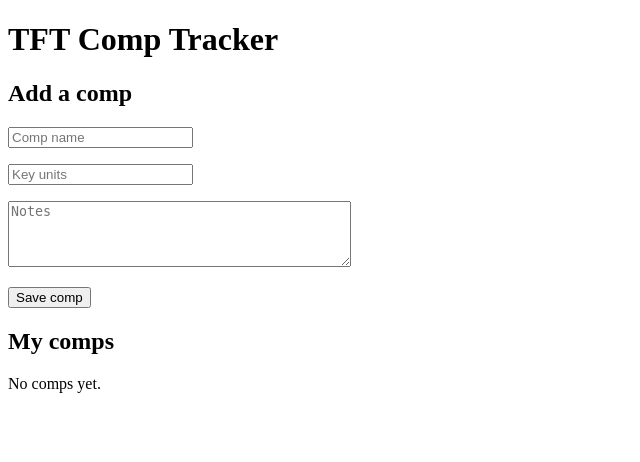
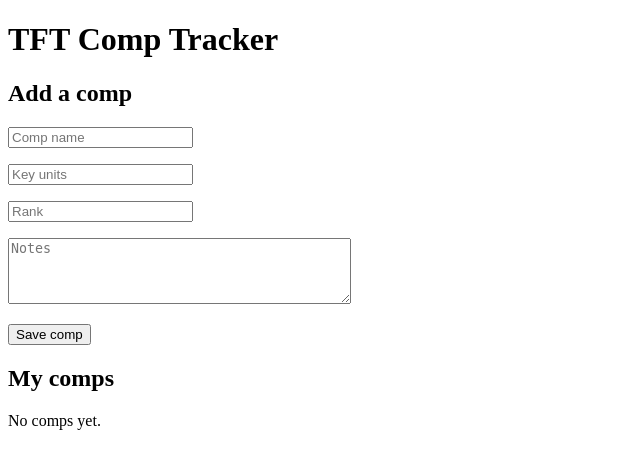
Before and after one commit to casperpool/Innovation-Capstone, a Flask app: page / in a window 1280 px wide. Shown: the top 462 px of the page, without its empty margins (0-640 px from the left). Run offline with Flask 3, Linux system fonts and the light colour scheme.

Commit message:
Added Rank feild

```diff
--- a/app.py
+++ b/app.py
@@ -10,6 +10,7 @@ def home():
         comps.append({
             "name": request.form["name"],
             "units": request.form["units"],
+            "rank": request.form["rank"],
             "notes": request.form["notes"],
         })
         return redirect(url_for("home"))
--- a/templates/index.html
+++ b/templates/index.html
@@ -10,6 +10,7 @@
     <form method="POST">
         <p><input type="text" name="name" placeholder="Comp name" required></p>
         <p><input type="text" name="units" placeholder="Key units"></p>
+        <p><input type="text" name="rank" placeholder="Rank"></p>
         <p><textarea name="notes" placeholder="Notes" rows="4" cols="40"></textarea></p>
         <button type="submit">Save comp</button>
     </form>
@@ -19,6 +20,7 @@
         <div>
             <h3>{{ comp.name }}</h3>
             <p><strong>Units:</strong> {{ comp.units }}</p>
+            <p><strong>Rank:</strong> {{ comp.rank }}</p>
             <p>{{ comp.notes }}</p>
         </div>
     {% else %}
```
